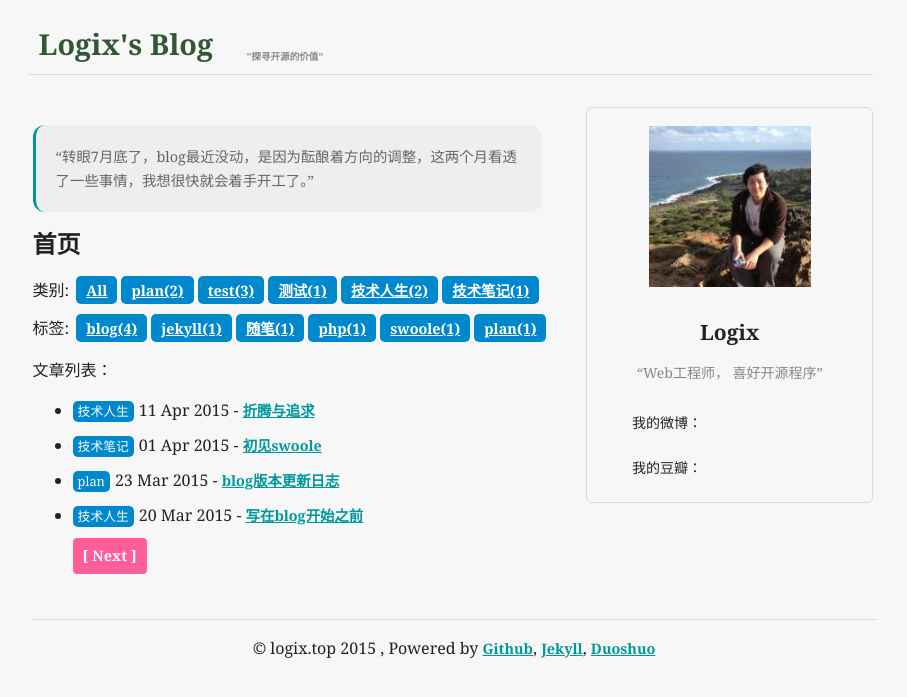
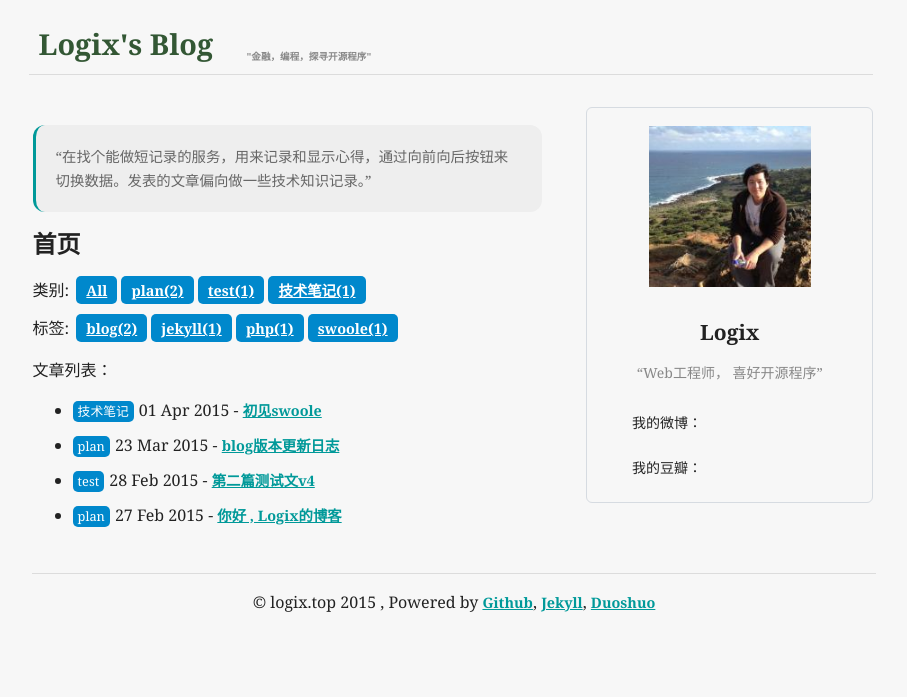
Before and after one commit to logix/blog, a Jekyll site: the page built from index.html, in a window 1280 px wide. Shown: the top 697 px of the page, without its empty margins (189-1096 px from the left). Built offline with Jekyll 4.4.1, drawn with Linux system fonts in a browser that asks for light colours; comment, search, counter and statistics services are not loaded.

Commit message:
content modify

```diff
--- a/_config.yml
+++ b/_config.yml
@@ -4,7 +4,7 @@ baseurl: http://www.logix.top
 highlighter: pygments #pygments: true
 
 name: Logix's Blog
-desc: 探寻开源的价值
+desc: 金融，编程，探寻开源程序
 keyword: logix, blog, 博客, 开源, 技术, web工程师
 
 permalink: /:year/:month/:day/:title.html
--- a/index.html
+++ b/index.html
@@ -8,7 +8,7 @@ title: Logix's blog
 
     <div id="bulletin">
         <blockquote>
-            <p>“转眼7月底了，blog最近没动，是因为酝酿着方向的调整，这两个月看透了一些事情，我想很快就会着手开工了。”</p>
+            <p>“在找个能做短记录的服务，用来记录和显示心得，通过向前向后按钮来切换数据。发表的文章偏向做一些技术知识记录。”</p>
         </blockquote>
     </div>
 
```
Also changed, not shown: _drafts/2015-03-01-test-3.md (renamed from _posts/2015-03-01-test-3.md), _drafts/2015-03-01-test-4.md (renamed from _posts/2015-03-01-test-4.md), _drafts/2015-03-01-test-5.md (line endings or trailing spaces), _drafts/2015-03-20-begin-to-write.md (renamed from _posts/2015-03-20-begin-to-write.md), _drafts/2015-04-11-zturn-and-pursue.md (renamed from _posts/2015-04-11-zturn-and-pursue.md).
